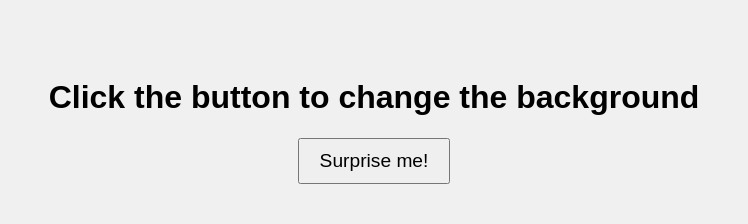
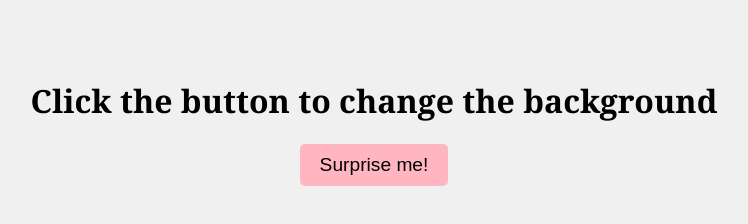
Before and after one commit to earthastro/colour-changer, a plain HTML site: page index.html in a window 1280 px wide. Shown: the whole page, without its empty margins (266-1014 px from the left). Drawn offline with Linux system fonts and the light colour scheme.

Commit message:
Update colours and styles

```diff
--- a/script.js
+++ b/script.js
@@ -1,5 +1,5 @@
 function changeColour() {
-  const colours = ['#ffadad', '#caffbf', '#9bf6ff', '#ffd6a5', '#bdb2ff'];
+  const colours = ['#ffadad', '#caffbf', '#9bf6ff', '#ffd6a5', '#bdb2ff', '#fefae0', '#a0c4ff', '#fdffb6'];
   const random = colours[Math.floor(Math.random() * colours.length)];
   document.body.style.backgroundColor = random;
 }
--- a/style.css
+++ b/style.css
@@ -1,5 +1,5 @@
 body {
-  font-family: sans-serif;
+  font-family: Georgia, serif;
   text-align: center;
   padding: 50px;
   background-color: #f0f0f0;
@@ -8,4 +8,7 @@ body {
 button {
   font-size: 1.2em;
   padding: 10px 20px;
+  background-color: #ffb6c1;
+  border: none;
+  border-radius: 5px;
 }
```
